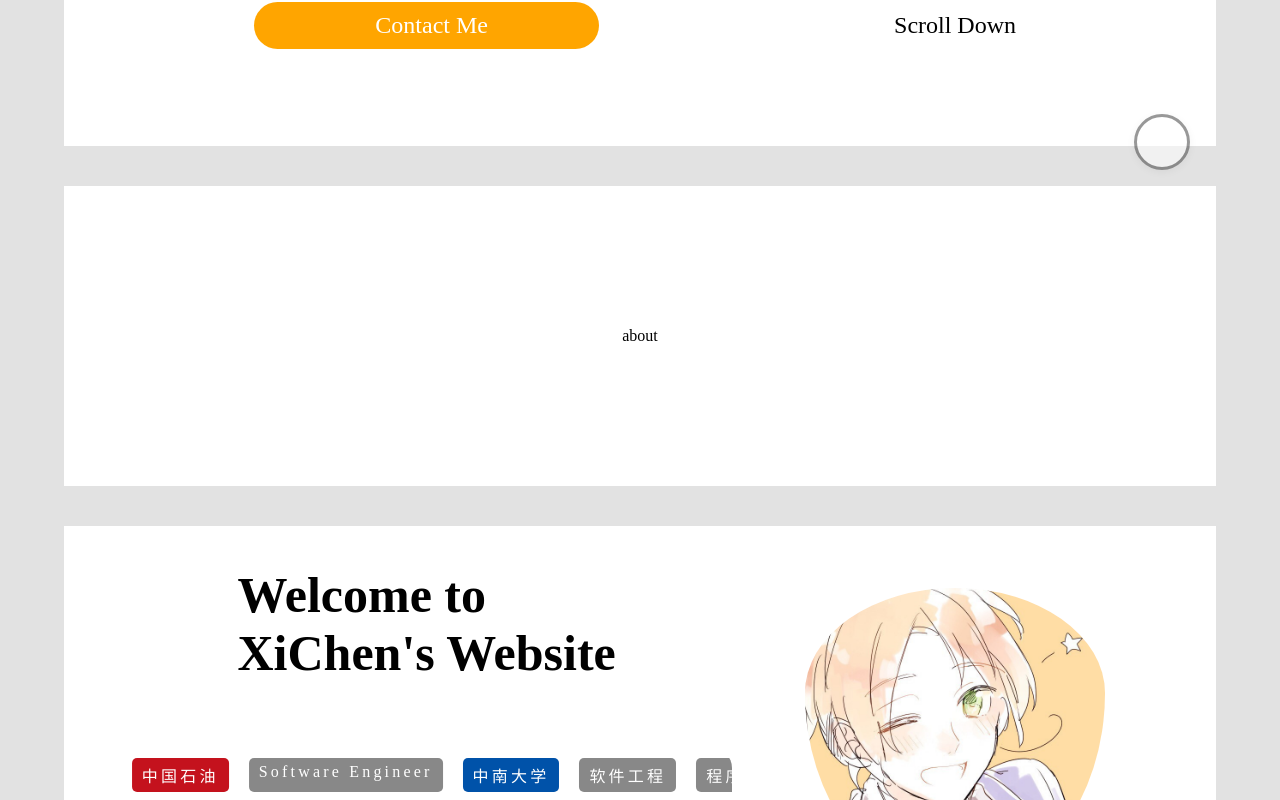
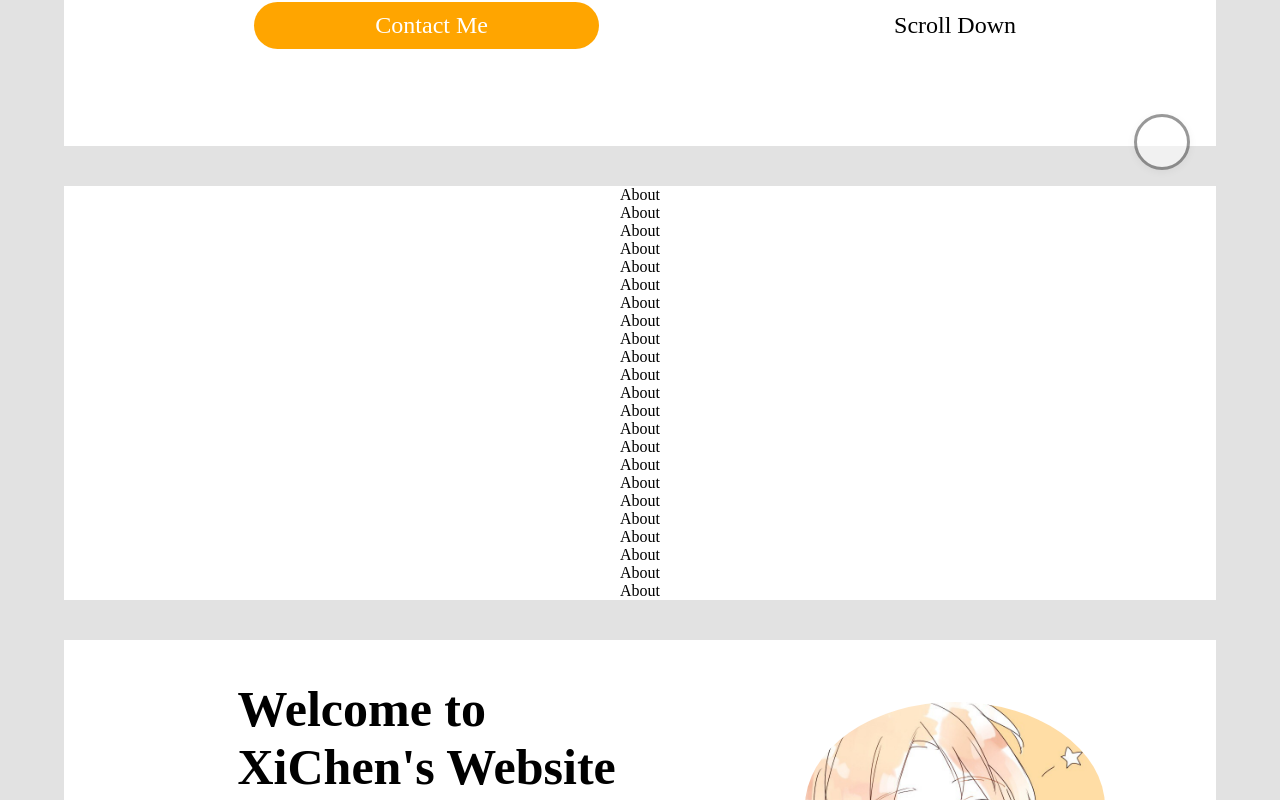
Before and after one commit to XiChen1234/MyWebsite, a Vue app: page / in a window 1280 px wide. Shown: the part 550-1350 px from the top of the page. Built offline with nearby package versions, Linux system fonts and the light colour scheme; a small style sheet from the web is missing.

Commit message:
fix: solve the problem of navigation href
解决了顶部导航栏链接滚动被遮挡的问题
采用scroll-padding-top解决

```diff
--- a/src/components/page/AboutPage.vue
+++ b/src/components/page/AboutPage.vue
@@ -4,7 +4,31 @@
 </script>
 
 <template>
-  <div>about</div>
+  <div id="about">
+    <div>About</div>
+    <div>About</div>
+    <div>About</div>
+    <div>About</div>
+    <div>About</div>
+    <div>About</div>
+    <div>About</div>
+    <div>About</div>
+    <div>About</div>
+    <div>About</div>
+    <div>About</div>
+    <div>About</div>
+    <div>About</div>
+    <div>About</div>
+    <div>About</div>
+    <div>About</div>
+    <div>About</div>
+    <div>About</div>
+    <div>About</div>
+    <div>About</div>
+    <div>About</div>
+    <div>About</div>
+    <div>About</div>
+  </div>
 </template>
 
 <style scoped>
--- a/src/style/reset.css
+++ b/src/style/reset.css
@@ -6,6 +6,7 @@
 
 html {
   scroll-behavior: smooth;
+  scroll-padding-top: 90px;
 }
 
 a {
```
